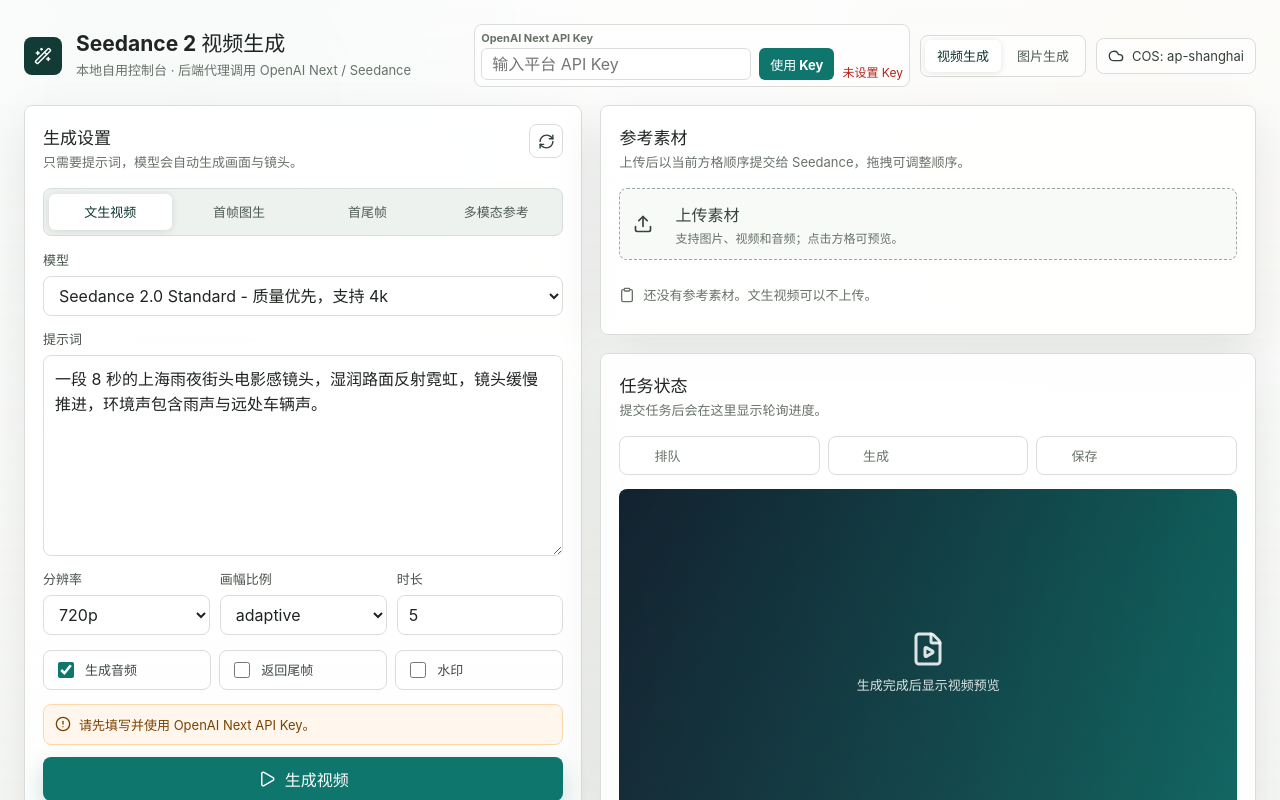
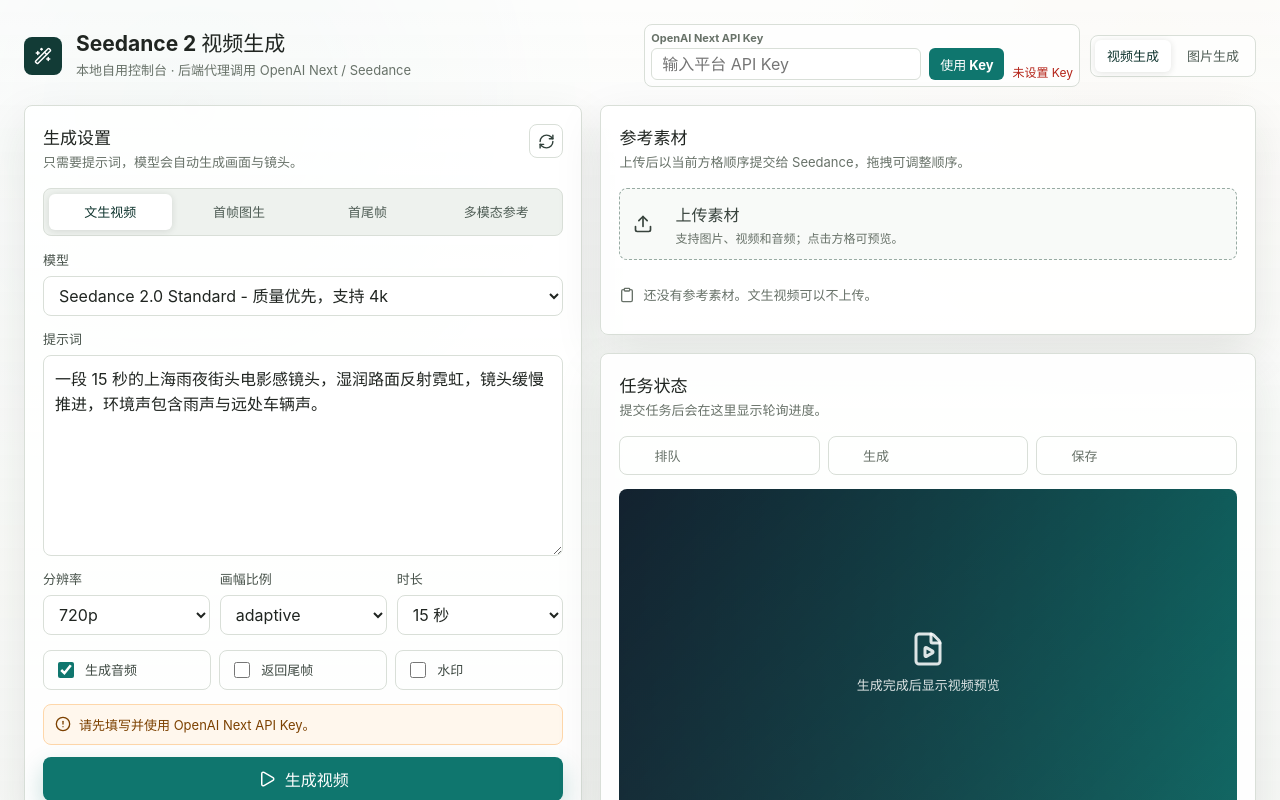
Before and after one commit to chinaxay44-ansei/SD2api, a React (Vite) app: page / in a window 1280 px wide. Shown: the top 800 px of the page. Built offline with nearby package versions, Linux system fonts and the light colour scheme.

Commit message:
Update video duration selector

```diff
--- a/src/App.tsx
+++ b/src/App.tsx
@@ -3,7 +3,6 @@
   AlertCircle,
   CheckCircle2,
   Clipboard,
-  Cloud,
   Copy,
   Download,
   FileAudio,
@@ -74,9 +73,10 @@
   audio: "音频"
 };
 
-const samplePrompt = "一段 8 秒的上海雨夜街头电影感镜头，湿润路面反射霓虹，镜头缓慢推进，环境声包含雨声与远处车辆声。";
+const samplePrompt = "一段 15 秒的上海雨夜街头电影感镜头，湿润路面反射霓虹，镜头缓慢推进，环境声包含雨声与远处车辆声。";
 const imageSamplePrompt = "一张干净高级的产品海报，中央是一只磨砂玻璃香水瓶，柔和棚拍光，浅灰背景，细节清晰。";
 const apiKeyStorageKey = "sd2api.openAiNextApiKey";
+const durationOptions = [-1, 4, 5, 6, 7, 8, 9, 10, 11, 12, 13, 14, 15];
 
 const imageRatioOptions: Array<{ id: ImageSizeRatio; label: string; iconRatio: string }> = [
   { id: "auto", label: "自适应", iconRatio: "1 / 1" },
@@ -112,7 +112,7 @@
   const [prompt, setPrompt] = useState(samplePrompt);
   const [resolution, setResolution] = useState<Resolution>("720p");
   const [ratio, setRatio] = useState<AspectRatio>("adaptive");
-  const [duration, setDuration] = useState(5);
+  const [duration, setDuration] = useState(15);
   const [generateAudio, setGenerateAudio] = useState(true);
   const [returnLastFrame, setReturnLastFrame] = useState(false);
   const [watermark, setWatermark] = useState(false);
@@ -507,10 +507,6 @@
               </button>
             ))}
           </nav>
-          <div className="topbar-status">
-            <Cloud size={16} />
-            <span>COS: ap-shanghai</span>
-          </div>
         </div>
       </header>
 
@@ -595,13 +591,13 @@
 
             <label className="field">
               <span>时长</span>
-              <input
-                type="number"
-                min="-1"
-                max="15"
-                value={duration}
-                onChange={(event) => setDuration(Number(event.target.value))}
-              />
+              <select value={duration} onChange={(event) => setDuration(Number(event.target.value))}>
+                {durationOptions.map((option) => (
+                  <option key={option} value={option}>
+                    {durationOptionLabel(option)}
+                  </option>
+                ))}
+              </select>
             </label>
           </div>
 
@@ -1226,6 +1222,10 @@
   return imageTasks[0] ?? null;
 }
 
+function durationOptionLabel(duration: number): string {
+  return duration === -1 ? "自动" : `${duration} 秒`;
+}
+
 function readStoredApiKey(): string {
   if (typeof window === "undefined") return "";
   try {
--- a/src/styles.css
+++ b/src/styles.css
@@ -98,18 +98,6 @@
   color: var(--muted);
   font-size: 13px;
   line-height: 1.45;
-}
-
-.topbar-status {
-  display: inline-flex;
-  align-items: center;
-  gap: 8px;
-  padding: 9px 11px;
-  border: 1px solid var(--line);
-  border-radius: 8px;
-  background: rgb(255 255 255 / 70%);
-  color: #334039;
-  font-size: 13px;
 }
 
 .topbar-actions {
```
Also changed, not shown: 1 other file (tests, documents, lock files or other folders).
